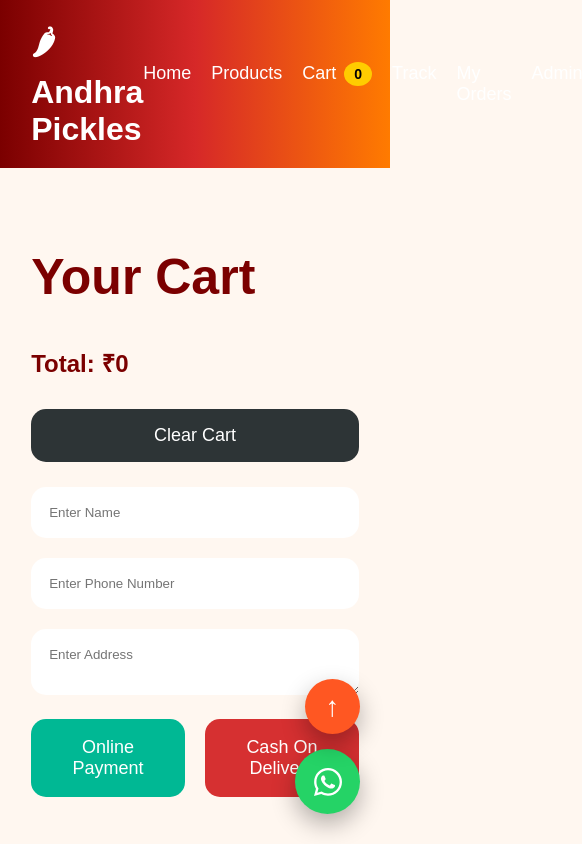
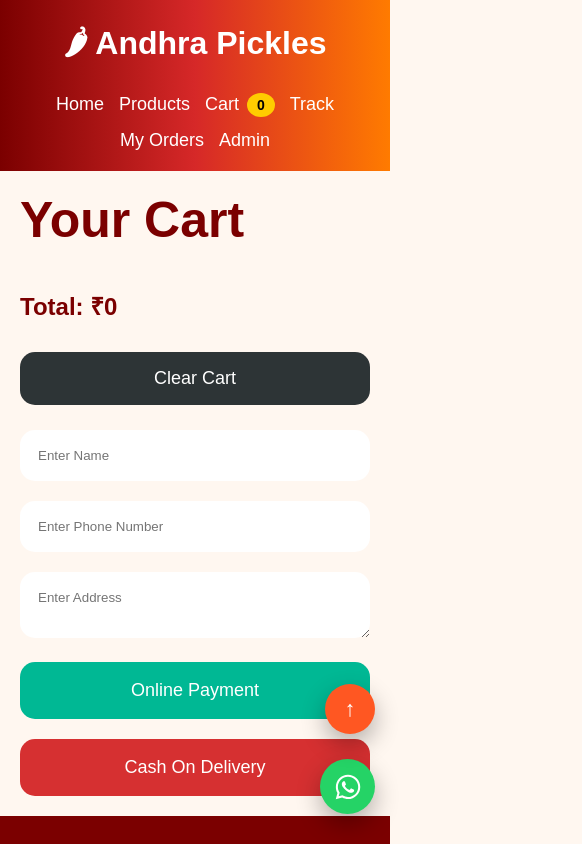
Before and after one commit to Hema281204/andhra-pickles, a React app: page /cart in a window 390 px wide. Shown: the top 844 px of the page, 582 px wide, since content can reach past the window. Built offline with nearby package versions, Linux system fonts and the light colour scheme; the HTML template or start-up script is replaced by a standard one.

Commit message:
updated mobile responsive design

```diff
--- a/src/styles/style.css
+++ b/src/styles/style.css
@@ -1122,3 +1122,173 @@ td{
 
   transform:translateY(-3px);
 }
+@media(max-width:768px){
+
+  .navbar{
+
+    flex-direction:column;
+    gap:20px;
+
+    padding:20px;
+  }
+
+  .nav-links{
+
+    flex-wrap:wrap;
+
+    justify-content:center;
+
+    gap:15px;
+  }
+
+  .hero{
+
+    height:70vh;
+
+    padding:20px;
+  }
+
+  .hero-content h1{
+
+    font-size:38px;
+  }
+
+  .hero-content p{
+
+    font-size:18px;
+  }
+
+  .hero-content button{
+
+    padding:14px 25px;
+
+    font-size:16px;
+  }
+
+  .filter-section{
+
+    flex-direction:column;
+
+    align-items:stretch;
+  }
+
+  .filter-section input,
+  .filter-section select{
+
+    width:100%;
+  }
+
+  .products-grid{
+
+    grid-template-columns:
+    repeat(1,1fr);
+
+    padding:20px;
+  }
+
+  .card{
+
+    max-width:100%;
+  }
+
+  .card img{
+
+    height:240px;
+  }
+
+  .features-section,
+  .offer-container,
+  .review-container{
+
+    grid-template-columns:
+    repeat(1,1fr);
+  }
+
+  .offer-section h1,
+  .review-section h1{
+
+    font-size:36px;
+  }
+
+  .modal-box{
+
+    width:95%;
+    padding:20px;
+  }
+
+  .modal-box img{
+
+    height:220px;
+  }
+
+  .cart-page{
+
+    padding:20px;
+  }
+
+  .cart-box{
+
+    padding:20px;
+  }
+
+  .payment-buttons{
+
+    flex-direction:column;
+  }
+
+  .payment-buttons button{
+
+    width:100%;
+  }
+
+  table{
+
+    display:block;
+
+    overflow-x:auto;
+
+    white-space:nowrap;
+  }
+
+  .footer{
+
+    grid-template-columns:
+    repeat(1,1fr);
+
+    text-align:center;
+  }
+
+  .success-box{
+
+    width:95%;
+    padding:25px;
+  }
+
+  .review-section-box input,
+  .review-section-box textarea,
+  .review-section-box select{
+
+    width:100%;
+  }
+
+  .scroll-top{
+
+    width:50px;
+    height:50px;
+
+    font-size:22px;
+
+    right:15px;
+  }
+
+  .whatsapp-float{
+
+    width:55px;
+    height:55px;
+
+    font-size:28px;
+
+    right:15px;
+  }
+
+}
```
